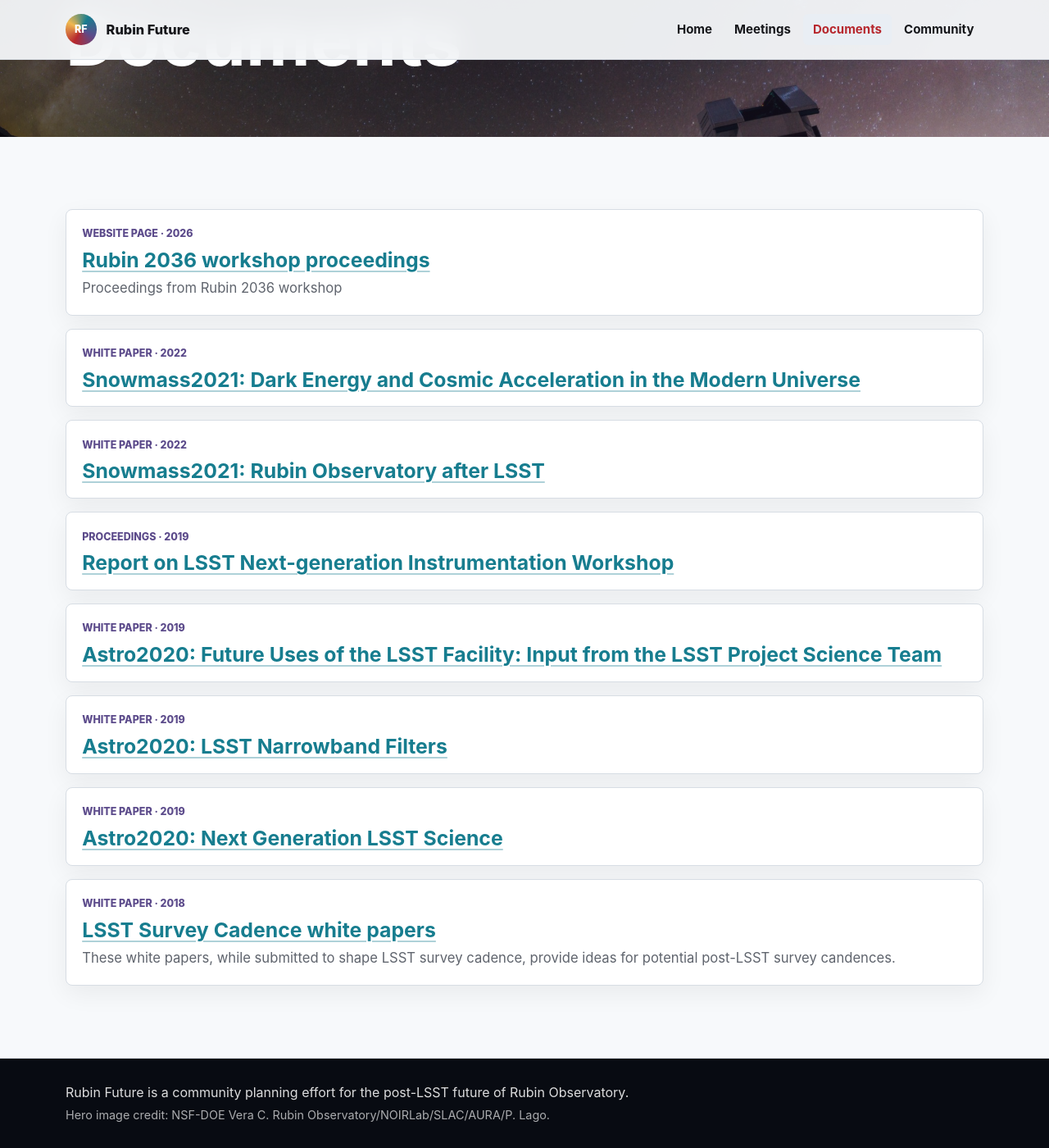
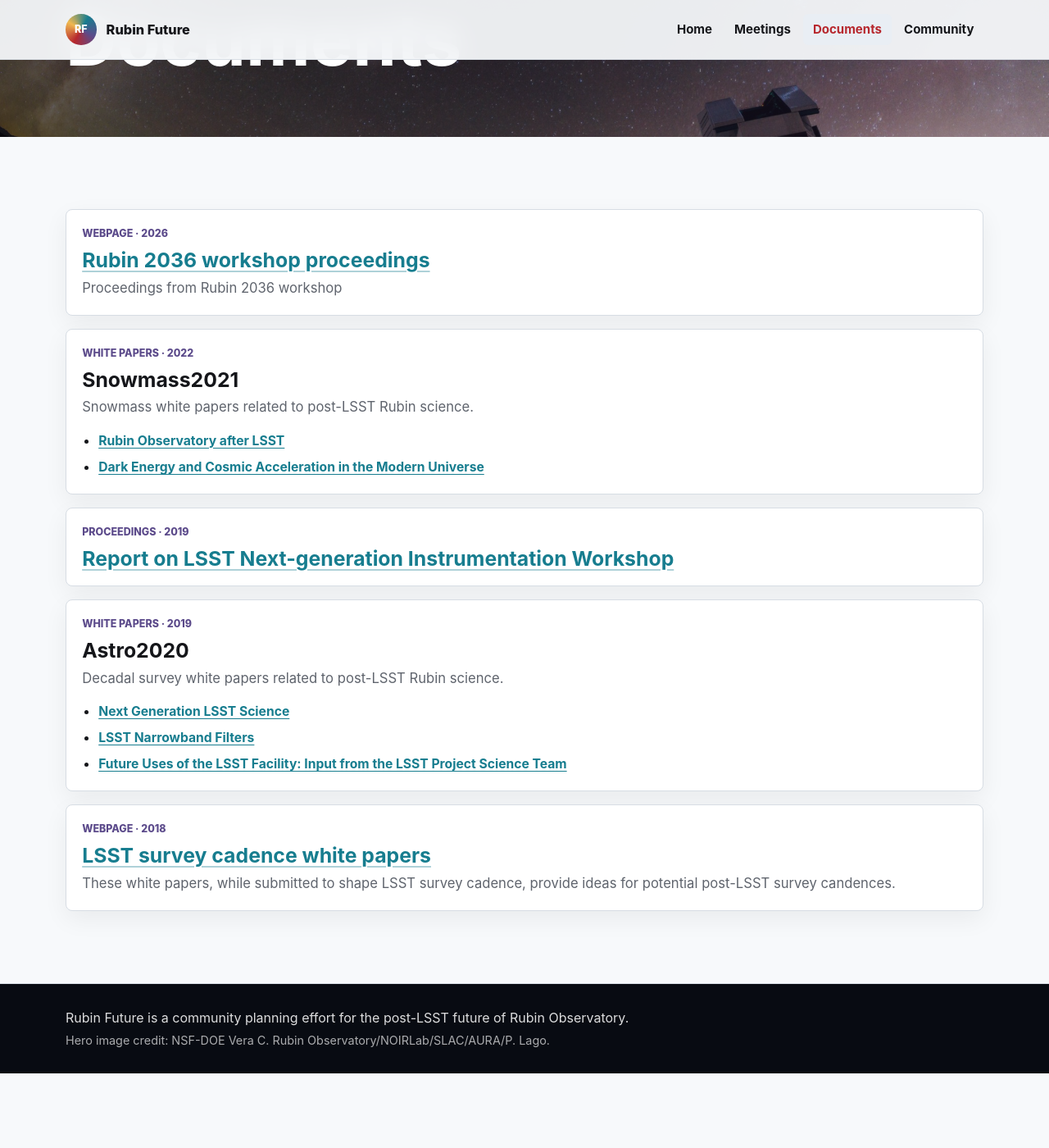
Before and after one commit to jfcrenshaw/rubin-future, a Jekyll site: the page built from documents.md, in a window 1280 px wide and 1400 px high, scrolled down 205 px. Shown: the whole window at 82% size. Built offline with Jekyll 4.4.1, drawn with Linux system fonts in a browser that asks for light colours; after the commit the page ends 1514 px from its top, so only the background shows below that.

Commit message:
Improving documents page

```diff
--- a/_data/documents.yml
+++ b/_data/documents.yml
@@ -2,40 +2,37 @@
   url: "/pages/Rubin2036proceedings/"
   description: Proceedings from Rubin 2036 workshop
   year: 2026
-  type: Website page
+  type: Webpage
 
-- title: "Snowmass2021: Rubin Observatory after LSST"
-  url: "https://arxiv.org/abs/2203.07220"
+- title: Snowmass2021
+  description: Snowmass white papers related to post-LSST Rubin science.
   year: 2022
-  type: White Paper
+  type: White Papers
+  materials:
+    - title: Rubin Observatory after LSST
+      url: "https://arxiv.org/abs/2203.07220"
+    - title: Dark Energy and Cosmic Acceleration in the Modern Universe
+      url: "https://arxiv.org/abs/2209.08049"
 
-- title: "Snowmass2021: Dark Energy and Cosmic Acceleration in the Modern Universe"
-  url: "https://arxiv.org/abs/2203.07220"
-  year: 2022
-  type: White Paper
-
-- title: "Astro2020: Next Generation LSST Science"
-  url: "https://arxiv.org/abs/1907.08945"
+- title: Astro2020
+  description: Decadal survey white papers related to post-LSST Rubin science.
   year: 2019
-  type: White Paper
-
-- title: "Astro2020: LSST Narrowband Filters"
-  url: "https://arxiv.org/abs/1903.06834"
-  year: 2019
-  type: White Paper
-
-- title: "Astro2020: Future Uses of the LSST Facility: Input from the LSST Project Science Team"
-  url: "https://arxiv.org/abs/1907.10487"
-  year: 2019
-  type: White Paper
+  type: White Papers
+  materials:
+    - title: Next Generation LSST Science
+      url: "https://arxiv.org/abs/1907.08945"
+    - title: LSST Narrowband Filters
+      url: "https://arxiv.org/abs/1903.06834"
+    - title: "Future Uses of the LSST Facility: Input from the LSST Project Science Team"
+      url: "https://arxiv.org/abs/1907.10487"
 
 - title: Report on LSST Next-generation Instrumentation Workshop
   url: "https://arxiv.org/abs/1905.04669"
   year: 2019
   type: Proceedings
 
-- title: LSST Survey Cadence white papers
+- title: LSST survey cadence white papers
   url: "https://www.lsst.org/submitted-whitepaper-2018"
   description: These white papers, while submitted to shape LSST survey cadence, provide ideas for potential post-LSST survey candences.
   year: 2018
-  type: White Paper
+  type: Webpage
--- a/assets/css/main.css
+++ b/assets/css/main.css
@@ -388,6 +388,33 @@ h3 {
   color: var(--muted);
 }
 
+.document-links {
+  display: block;
+  margin-top: 0.85rem;
+  padding-left: 1.15rem;
+  list-style: disc;
+}
+
+.document-links li + li {
+  margin-top: 0.35rem;
+}
+
+.document-links a,
+.document-links span {
+  display: inline;
+  min-height: 0;
+  padding: 0;
+  border: 0;
+  border-radius: 0;
+  background: transparent;
+  font-size: 0.98rem;
+  font-weight: 700;
+}
+
+.document-links a {
+  text-decoration: underline;
+}
+
 .site-footer {
   border-top: 1px solid var(--line);
   background: var(--night);
--- a/documents.md
+++ b/documents.md
@@ -18,6 +18,19 @@ title: Documents
         <h2>{{ doc.title }}</h2>
       {% endif %}
       {% if doc.description %}<p>{{ doc.description }}</p>{% endif %}
+      {% if doc.materials %}
+        <ul class="inline-links document-links" aria-label="{{ doc.title | escape }} documents">
+          {% for material in doc.materials %}
+            <li>
+              {% if material.url and material.url != "#" %}
+                <a href="{% include link-target.html url=material.url %}">{{ material.title }}</a>
+              {% else %}
+                <span>{{ material.title }}</span>
+              {% endif %}
+            </li>
+          {% endfor %}
+        </ul>
+      {% endif %}
     </div>
   </article>
   {% endfor %}
```
Also changed, not shown: README.md.
